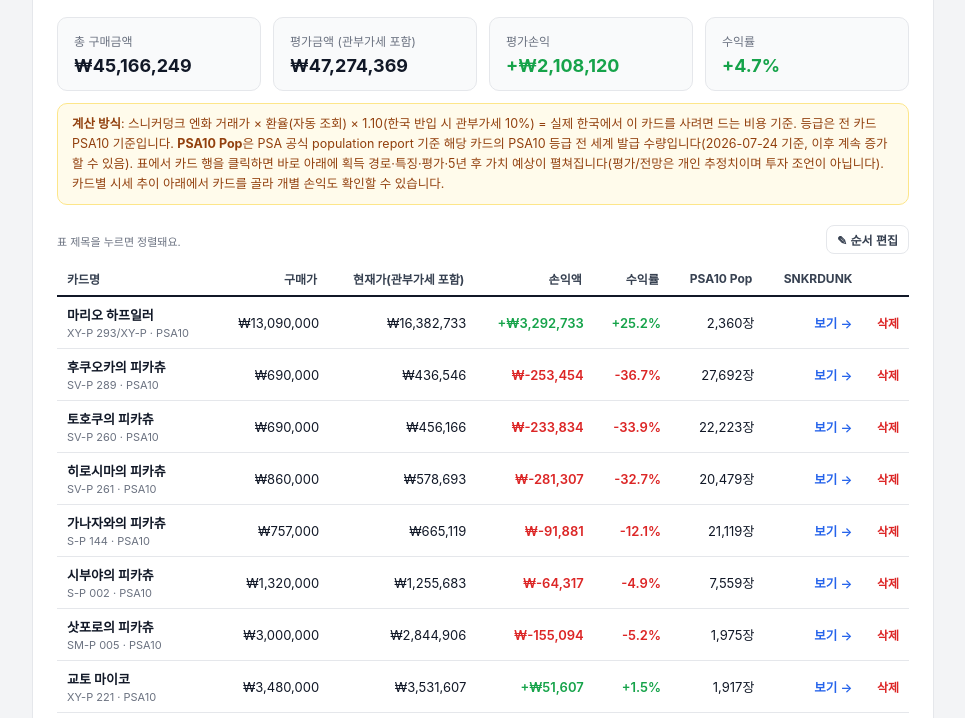
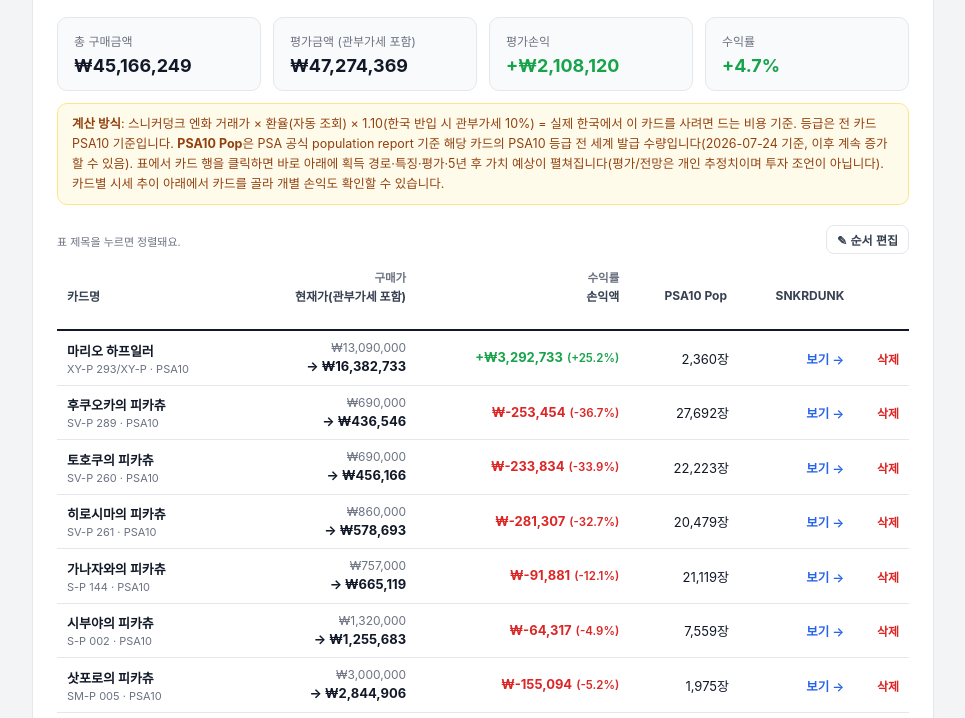
Before and after one commit to myj8755-ops/MYTCG, a website: page index.html in a window 1280 px wide. Shown: the part 79-797 px from the top of the page, without its empty margins (157-1122 px from the left). Drawn offline with nearby package versions, Linux system fonts and the light colour scheme.

Commit message:
Update index.html

```diff
--- a/index.html
+++ b/index.html
@@ -125,6 +125,15 @@
   .pos { color: var(--green); font-weight: 600; }
   .neg { color: var(--red); font-weight: 600; }
   .grade-tag { font-size: 11px; color: var(--gray); display: block; margin-top: 2px; }
+  .stack-cell { display: flex; flex-direction: column; align-items: flex-end; line-height: 1.5; }
+  .stack-top { font-size: 12px; color: var(--gray); }
+  .stack-bottom { font-size: 13px; font-weight: 700; color: #111827; }
+  .stack-bottom.pos { color: var(--green); }
+  .stack-bottom.neg { color: var(--red); }
+  .stack-sub { font-size: 11.5px; font-weight: 600; margin-left: 4px; }
+  .th-stack { display: flex; flex-direction: column; align-items: flex-end; line-height: 1.5; gap: 1px; }
+  .th-stack .th-top { font-size: 11.5px; color: #6b7280; font-weight: 600; }
+  .th-stack .th-bottom { font-size: 12px; color: #374151; font-weight: 700; }
   .chart-section {
     border: 1px solid var(--border);
     border-radius: 10px;
@@ -389,10 +398,8 @@
   <thead>
     <tr>
       <th data-key="name" style="text-align:left">카드명<span class="sort-arrow"></span></th>
-      <th data-key="buy">구매가<span class="sort-arrow"></span></th>
-      <th data-key="cur">현재가(관부가세 포함)<span class="sort-arrow"></span></th>
-      <th data-key="diff">손익액<span class="sort-arrow"></span></th>
-      <th data-key="rate">수익률<span class="sort-arrow"></span></th>
+      <th data-key="cur"><div class="th-stack"><span class="th-top">구매가</span><span class="th-bottom">현재가(관부가세 포함)</span></div><span class="sort-arrow"></span></th>
+      <th data-key="diff"><div class="th-stack"><span class="th-top">수익률</span><span class="th-bottom">손익액</span></div><span class="sort-arrow"></span></th>
       <th data-key="pop">PSA10 Pop<span class="sort-arrow"></span></th>
       <th style="text-align:right">SNKRDUNK</th>
       <th class="order-col" style="text-align:center; display:none">순서</th>
@@ -520,7 +527,7 @@ function detailRowHtml(name) {
   ];
   return `
     <tr class="detail-row" data-detail-for="${name}">
-      <td colspan="9">
+      <td colspan="7">
         <div class="detail-head">
           <b>${name}</b>
           <span class="grade-tag" style="margin-top:0">${d.grade}</span>
@@ -554,10 +561,17 @@ function renderTable() {
     const mainRow = `
     <tr data-name="${r.name}" class="${r.name === expandedName ? 'active-row' : ''}">
       <td><b>${r.name}</b><span class="grade-tag">${r.grade}</span></td>
-      <td>${won(r.buy)}</td>
-      <td>${won(r.cur)}</td>
-      <td class="${r.diff >= 0 ? 'pos' : 'neg'}">${signedWon(r.diff)}</td>
-      <td class="${r.rate >= 0 ? 'pos' : 'neg'}">${pct(r.rate)}</td>
+      <td>
+        <div class="stack-cell">
+          <span class="stack-top">${won(r.buy)}</span>
+          <span class="stack-bottom">→ ${won(r.cur)}</span>
+        </div>
+      </td>
+      <td>
+        <div class="stack-cell">
+          <span class="stack-bottom ${r.diff >= 0 ? 'pos' : 'neg'}">${signedWon(r.diff)}<span class="stack-sub ${r.rate >= 0 ? 'pos' : 'neg'}">(${pct(r.rate)})</span></span>
+        </div>
+      </td>
       <td>${r.pop !== null ? r.pop.toLocaleString("ko-KR") + "장" : "-"}</td>
       <td><a class="snkrdunk-link" href="${data[r.name].url}" target="_blank" rel="noopener" onclick="event.stopPropagation()">보기 →</a></td>
       <td class="order-cell" style="${orderCellStyle}">
@@ -1089,7 +1103,17 @@ refreshBtn.addEventListener("click", async () => {
             if (first) renderChart(document.getElementById("cardSelect").value || first);
 
             refreshStatus.className = "refresh-status ok";
-            refreshStatus.textContent = `업데이트 완료! (${elapsed} 소요)`;
+            let countdown = 3;
+            refreshStatus.innerHTML = `업데이트 완료! (${elapsed} 소요) · <span class="timer">${countdown}초</span> 후 새로고침...`;
+            const countdownInterval = setInterval(() => {
+              countdown -= 1;
+              const el = refreshStatus.querySelector(".timer");
+              if (el) el.textContent = `${countdown}초`;
+              if (countdown <= 0) {
+                clearInterval(countdownInterval);
+                location.reload();
+              }
+            }, 1000);
           } else {
             refreshStatus.className = "refresh-status err";
             refreshStatus.textContent = `업데이트 실패 (${run.conclusion}) — Actions 탭에서 로그를 확인해주세요. (${elapsed} 경과)`;
```
